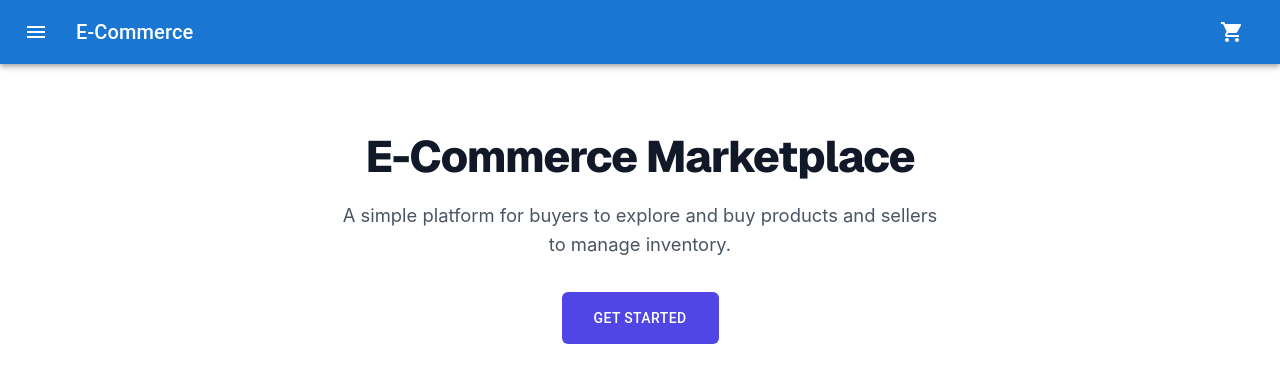
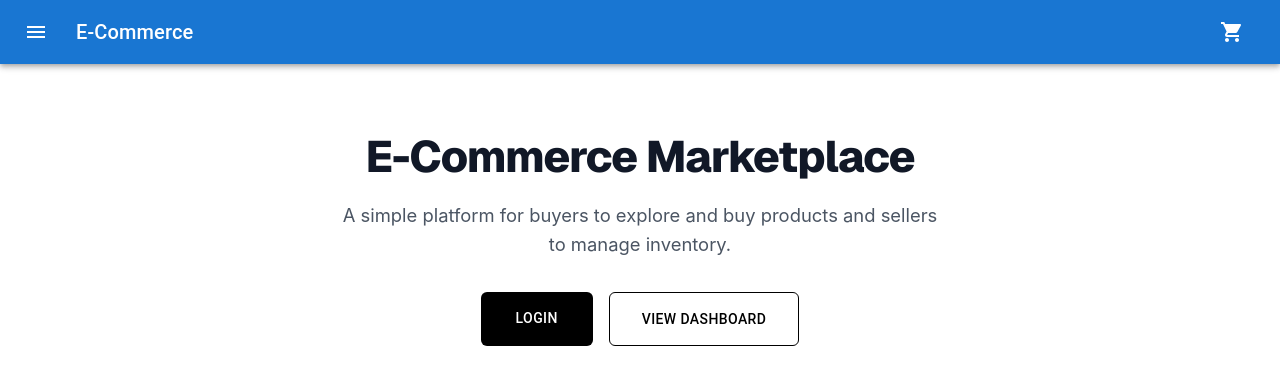
Before and after one commit to nileshXrana/e-commerce-firebase, a Next.js app: page / in a window 1280 px wide. Shown: the top 384 px of the page. Built offline with nearby package versions, Linux system fonts and the light colour scheme; no server answers; what @mui/material-nextjs would draw is missing.

Commit message:
landing pg

```diff
--- a/app/ui/Landing.jsx
+++ b/app/ui/Landing.jsx
@@ -1,10 +1,28 @@
-import React from 'react'
+"use client";
+import React, { useState, useEffect } from 'react';
 import Box from '@mui/material/Box';
 import Button from '@mui/material/Button';
 import Link from 'next/link';
+import { onAuthStateChanged, signOut } from "firebase/auth";
+import { auth } from "../lib/firebase";
 import './styles/landing.css';
 
 export default function Landing() {
+    const [user, setUser] = useState(null);
+
+    useEffect(() => {
+        const unsubscribe = onAuthStateChanged(auth, (currentUser) => {
+            setUser(currentUser);
+        });
+        return () => unsubscribe();
+    }, []);
+
+    const handleLogout = () => {
+        signOut(auth).catch((error) => {
+            console.error("Logout failed", error);
+        });
+    };
+
     return (
         <Box className="landing-container">
             <Box className="landing-hero">
@@ -12,11 +30,21 @@ export default function Landing() {
                 <p className="landing-tagline">
                     A simple platform for buyers to explore and buy products and sellers to manage inventory.
                 </p>
-                <Link href="/login" className="started-link">
-                    <Button className='started-button'>Get Started</Button>
-                </Link>
+                <Box sx={{ display: 'flex', justifyContent: 'center', gap: '1rem', flexWrap: 'wrap' }}>
+                    {user ? (
+                        <button onClick={handleLogout} className="started-link" style={{ border: 'none', cursor: 'pointer', outline: 'none' }}>
+                            <Button className='started-button' component="span">Logout</Button>
+                        </button>
+                    ) : (
+                        <Link href="/login" className="started-link">
+                            <Button className='started-button'>Login</Button>
+                        </Link>
+                    )}
+                    <Link href="/dashboard" className="started-link secondary-link">
+                        <Button className='started-button secondary-button'>View Dashboard</Button>
+                    </Link>
+                </Box>
             </Box>
-
         </Box>
-    )
+    );
 }
--- a/app/ui/styles/landing.css
+++ b/app/ui/styles/landing.css
@@ -28,7 +28,7 @@
 }
 
 .started-link {
-  background-color: #4f46e5;
+  background-color: #000000;
   border-radius: 6px;
   padding: 8px 24px;
   text-decoration: none;
@@ -37,11 +37,27 @@
 }
 
 .started-link:hover {
-  background-color: #4338ca;
+  background-color: #1f2937;
+}
+
+.started-link.secondary-link {
+  background-color: transparent;
+  border: 1px solid #000000;
+}
+
+.started-link.secondary-link:hover {
+  background-color: rgba(0, 0, 0, 0.05);
 }
 
 .started-button {
   color: #ffffff !important;
+  text-transform: none;
+  font-weight: 600;
+  font-size: 1rem;
+}
+
+.secondary-button {
+  color: #000000 !important;
   text-transform: none;
   font-weight: 600;
   font-size: 1rem;
```
